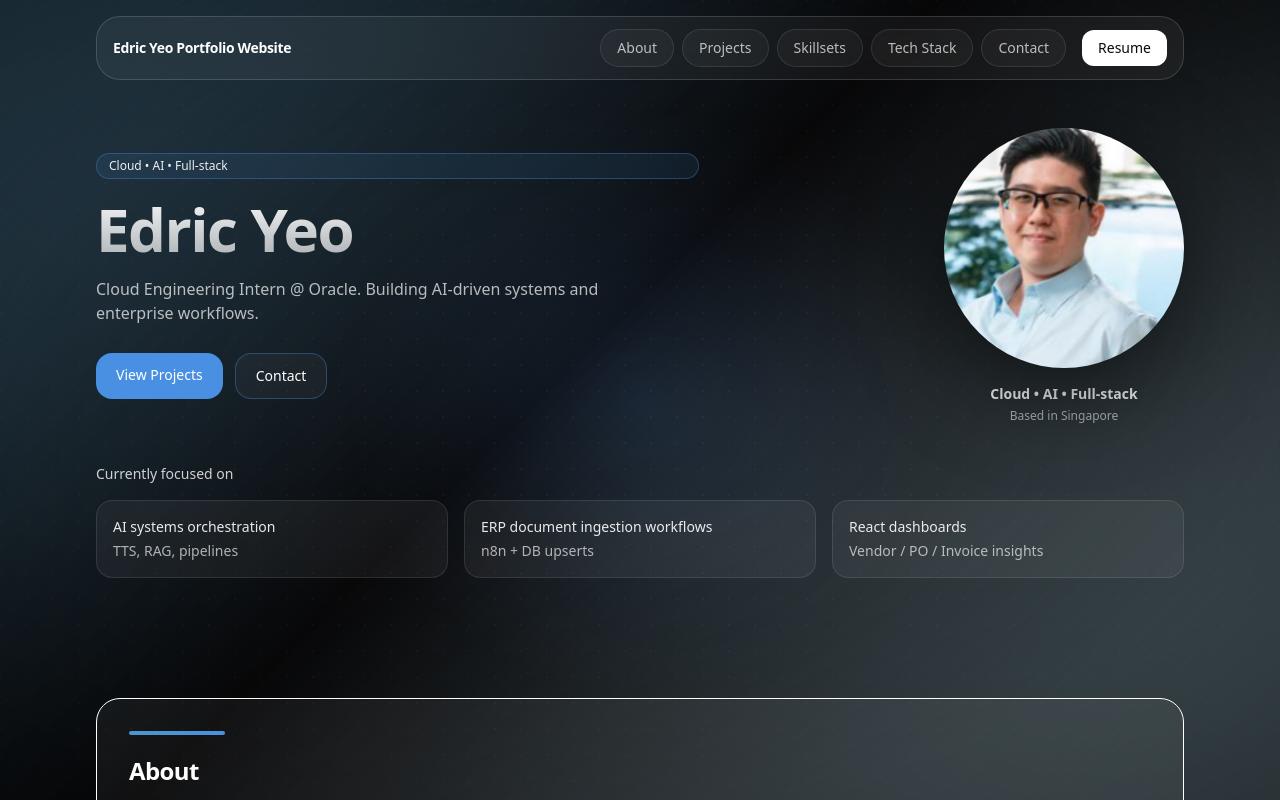
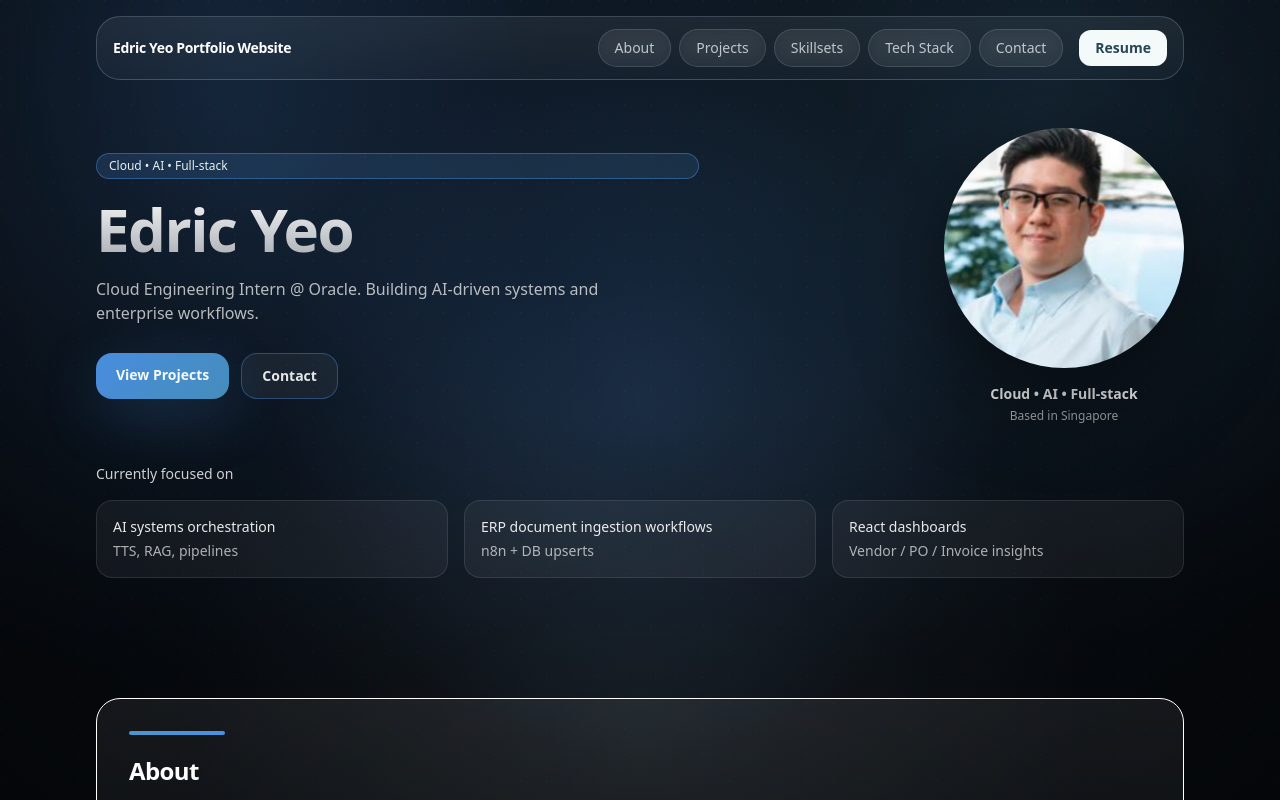
Before and after one commit to EdricYeo117/EdricYeo117.github.io, a React (Vite) app: page / in a window 1280 px wide. Shown: the top 800 px of the page. Built offline with nearby package versions, Linux system fonts and the light colour scheme.

Commit message:
Color Revamp[

```diff
--- a/src/components/layout/Background.jsx
+++ b/src/components/layout/Background.jsx
@@ -1,41 +1,35 @@
 export default function Background() {
   return (
     <div className="pointer-events-none fixed inset-0 -z-10 overflow-hidden">
-      {/* Base gradient (blue-forward) */}
+      {/* Dark base */}
+      <div className="absolute inset-0 bg-[rgb(8,12,18)]" />
+
+      {/* Blue gradient washes (Ocean Mist + Arctic Chill) */}
+      <div
+        className="absolute inset-0 opacity-90"
+        style={{
+          background: `
+            radial-gradient(1100px circle at 18% 12%, rgb(var(--accent) / 0.22), transparent 55%),
+            radial-gradient(900px circle at 82% 18%, rgb(var(--accent2) / 0.20), transparent 58%),
+            radial-gradient(800px circle at 50% 92%, rgb(var(--mist) / 0.12), transparent 58%)
+          `,
+        }}
+      />
+
+      {/* Cursor glow (blue, not white) */}
       <div
         className="absolute inset-0"
         style={{
           background:
-            "linear-gradient(135deg, rgba(27,73,101,0.85) 0%, rgba(10,10,12,1) 45%, rgba(38,70,83,0.70) 100%)",
+            "radial-gradient(650px circle at var(--mx, 50%) var(--my, 50%), rgb(var(--accent) / 0.18), transparent 55%)",
         }}
       />
 
-      {/* Cursor glow (tinted blue) */}
-      <div
-        className="absolute inset-0 opacity-80"
-        style={{
-          background:
-            "radial-gradient(650px circle at var(--mx, 50%) var(--my, 50%), rgba(74,144,226,0.18), transparent 45%)",
-        }}
-      />
+      {/* Subtle grid */}
+      <div className="absolute inset-0 opacity-20 bg-[radial-gradient(circle_at_1px_1px,rgba(255,255,255,0.10)_1px,transparent_0)] [background-size:26px_26px]" />
 
-      {/* Soft blobs (blue palette) */}
-      <div className="absolute -top-48 left-1/2 h-[560px] w-[560px] -translate-x-1/2 rounded-full bg-[rgb(var(--accent))/0.18] blur-3xl" />
-      <div className="absolute top-24 left-10 h-[420px] w-[420px] rounded-full bg-[rgb(var(--accent2))/0.14] blur-3xl" />
-      <div className="absolute -bottom-20 right-0 h-[560px] w-[560px] rounded-full bg-[rgb(var(--deep))/0.22] blur-3xl" />
-
-      {/* Subtle grid/dots (blue-tinted) */}
-      <div
-        className="absolute inset-0 opacity-25"
-        style={{
-          backgroundImage:
-            "radial-gradient(circle at 1px 1px, rgba(183,216,230,0.18) 1px, transparent 0)",
-          backgroundSize: "26px 26px",
-        }}
-      />
-
-      {/* Optional vignette for focus */}
-      <div className="absolute inset-0 bg-[radial-gradient(ellipse_at_center,rgba(0,0,0,0)_0%,rgba(0,0,0,0.35)_70%,rgba(0,0,0,0.60)_100%)]" />
+      {/* Soft vignette to keep edges dark */}
+      <div className="absolute inset-0 bg-[radial-gradient(1200px_circle_at_50%_0%,transparent_35%,rgba(0,0,0,0.65)_100%)]" />
     </div>
   );
 }
--- a/src/index.css
+++ b/src/index.css
@@ -4,30 +4,25 @@ html {
   scroll-behavior: smooth;
   scroll-padding-top: 96px; /* adjust if needed */
 }
-/* ===== Theme tokens (Combined Ocean Mist + Arctic Chill) =====
-Ocean Mist:
-  #4A90E2 (accent)   -> 74 144 226
-  #B7D8E6 (mist)     -> 183 216 230
-  #264653 (deep)     -> 38 70 83
 
-Arctic Chill:
-  #4B97C9 (accent2)  -> 75 151 201
-  #D0E8F2 (ice)      -> 208 232 242
-  #1B4965 (navy)     -> 27 73 101
-*/
 :root {
-  --accent: 74 144 226;   /* Ocean Mist primary */
-  --accent2: 75 151 201;  /* Arctic Chill secondary */
-  --mist: 183 216 230;    /* soft highlight */
-  --ice: 208 232 242;     /* very soft highlight */
-  --deep: 38 70 83;       /* deep slate */
-  --navy: 27 73 101;      /* deep navy */
+  /* Ocean Mist + Arctic Chill ONLY */
+  --accent: 74 144 226; /* #4A90E2 (Ocean Mist) */
+  --accent2: 75 151 201; /* #4B97C9 (Arctic Chill) */
+  --mist: 183 216 230; /* #B7D8E6 */
+  --ice: 208 232 242; /* #D0E8F2 */
+  --slate: 157 180 192; /* #9DB4C0 */
+  --paper: 225 229 234; /* #E1E5EA */
+  --whiteish: 244 249 249; /* #F4F9F9 */
+  --deep: 38 70 83; /* #264653 */
+  --navy: 27 73 101; /* #1B4965 */
+  background: rgb(8 12 18); /* dark base */
 }
 
 /* Selection polish */
 ::selection {
-  background: rgb(var(--accent) / 0.35);
-  color: white;
+  background: rgb(var(--accent) / 0.28);
+  color: rgb(var(--whiteish));
 }
 
 /* Simple line clamp utilities (no Tailwind plugin needed) */
@@ -38,76 +33,119 @@ Arctic Chill:
   overflow: hidden;
 }
 
+/* Optional: smoother anchors with fixed navbar */
+html {
+  scroll-behavior: smooth;
+}
+
 @layer components {
-  /* Glass card base */
+  /* =========================
+     Glass cards (blue-tinted)
+     ========================= */
   .card-glass {
-    @apply rounded-3xl border border-white/15 bg-white/5 backdrop-blur-xl;
+    @apply rounded-3xl border backdrop-blur-xl;
+    border-color: rgb(var(--slate) / 0.28);
+    background: linear-gradient(
+      180deg,
+      rgb(var(--whiteish) / 0.07),
+      rgb(var(--ice) / 0.04)
+    );
   }
 
-  /* Hover depth + accent edge */
   .card-hover {
-    @apply transition hover:-translate-y-1 hover:bg-white/10;
+    @apply transition hover:-translate-y-1;
+  }
+  .card-hover:hover {
+    border-color: rgb(var(--accent2) / 0.45);
+    background: linear-gradient(
+      180deg,
+      rgb(var(--whiteish) / 0.1),
+      rgb(var(--ice) / 0.06)
+    );
   }
 
-  /* Small chips / tags */
+  /* =========================
+     Chips / Tags
+     ========================= */
   .chip {
-    @apply rounded-full border border-white/15 bg-white/5 px-3 py-1 text-xs text-white/80;
+    @apply rounded-full border px-3 py-1 text-xs backdrop-blur;
+    border-color: rgb(var(--slate) / 0.28);
+    background: rgb(var(--whiteish) / 0.06);
+    color: rgb(var(--paper) / 0.92);
   }
 
-  /* Accent chip (for type tags etc.) */
   .chip-accent {
-    border-color: rgb(var(--accent) / 0.35);
-    background: rgb(var(--accent) / 0.10);
-    color: rgb(255 255 255 / 0.92);
+    border-color: rgb(var(--accent) / 0.45);
+    background: linear-gradient(
+      135deg,
+      rgb(var(--accent) / 0.18),
+      rgb(var(--accent2) / 0.14)
+    );
+    color: rgb(var(--whiteish) / 0.95);
   }
 
-  /* Navbar pills */
+  /* =========================
+     Navbar pills
+     ========================= */
   .nav-pill {
-    @apply rounded-full border px-4 py-2 text-sm transition;
-    border-color: rgb(255 255 255 / 0.10);
-    background: rgb(255 255 255 / 0.04);
-    color: rgb(255 255 255 / 0.70);
+    @apply rounded-full border px-4 py-2 text-sm transition backdrop-blur;
+    border-color: rgb(var(--slate) / 0.22);
+    background: rgb(var(--whiteish) / 0.05);
+    color: rgb(var(--paper) / 0.82);
   }
   .nav-pill:hover {
-    background: rgb(255 255 255 / 0.08);
-    color: rgb(255 255 255 / 0.90);
+    border-color: rgb(var(--accent2) / 0.4);
+    background: rgb(var(--whiteish) / 0.08);
+    color: rgb(var(--whiteish) / 0.95);
   }
   .nav-pill-active {
-    border-color: rgb(var(--accent) / 0.45);
-    background: rgb(var(--accent) / 0.16);
-    color: rgb(255 255 255 / 0.95);
+    border-color: rgb(var(--accent) / 0.55);
+    background: rgb(var(--accent) / 0.18);
+    color: rgb(var(--whiteish) / 0.98);
   }
 
-  /* Buttons */
+  /* =========================
+     Buttons
+     ========================= */
   .btn-primary {
-    @apply rounded-2xl px-5 py-3 text-sm font-medium text-white transition;
-    background: rgb(var(--accent));
-  }
-  .btn-primary:hover {
-    opacity: 0.92;
+    @apply rounded-2xl px-5 py-3 text-sm font-semibold transition;
+    color: rgb(var(--whiteish));
+    background: linear-gradient(
+      135deg,
+      rgb(var(--accent) / 0.98),
+      rgb(var(--accent2) / 0.92)
+    );
+    box-shadow: 0 18px 60px rgb(var(--accent) / 0.22);
   }
 
   .btn-secondary {
-    @apply rounded-2xl px-5 py-3 text-sm font-medium text-white transition;
-    border: 1px solid rgb(var(--accent) / 0.35);
-    background: rgb(255 255 255 / 0.04);
+    @apply rounded-2xl px-5 py-3 text-sm font-semibold transition backdrop-blur;
+    border: 1px solid rgb(var(--accent) / 0.4);
+    background: rgb(var(--whiteish) / 0.05);
+    color: rgb(var(--whiteish) / 0.92);
   }
   .btn-secondary:hover {
-    background: rgb(var(--accent) / 0.10);
-    border-color: rgb(var(--accent) / 0.55);
+    background: rgb(var(--accent) / 0.1);
+    border-color: rgb(var(--accent) / 0.65);
   }
 
   .btn-white {
-    @apply rounded-xl bg-white px-4 py-2 text-sm font-medium text-neutral-950 transition;
+    @apply rounded-xl px-4 py-2 text-sm font-semibold transition;
+    background: rgb(var(--whiteish));
+    color: rgb(var(--deep));
   }
   .btn-white:hover {
-    opacity: 0.92;
+    filter: brightness(0.98);
   }
 
-  /* Focus visibility */
-  .focus-ring {
-    @apply focus-visible:outline-none focus-visible:ring-2 focus-visible:ring-offset-2;
-    --tw-ring-color: rgb(var(--accent));
-    --tw-ring-offset-color: rgb(0 0 0 / 0.6);
+  /* =========================
+     Focus visibility
+     ========================= */
+  @layer utilities {
+    .focus-ring {
+      @apply focus-visible:outline-none focus-visible:ring-2 focus-visible:ring-offset-2;
+      --tw-ring-color: rgb(var(--accent));
+      --tw-ring-offset-color: rgb(0 0 0 / 0.55);
+    }
   }
 }
```
